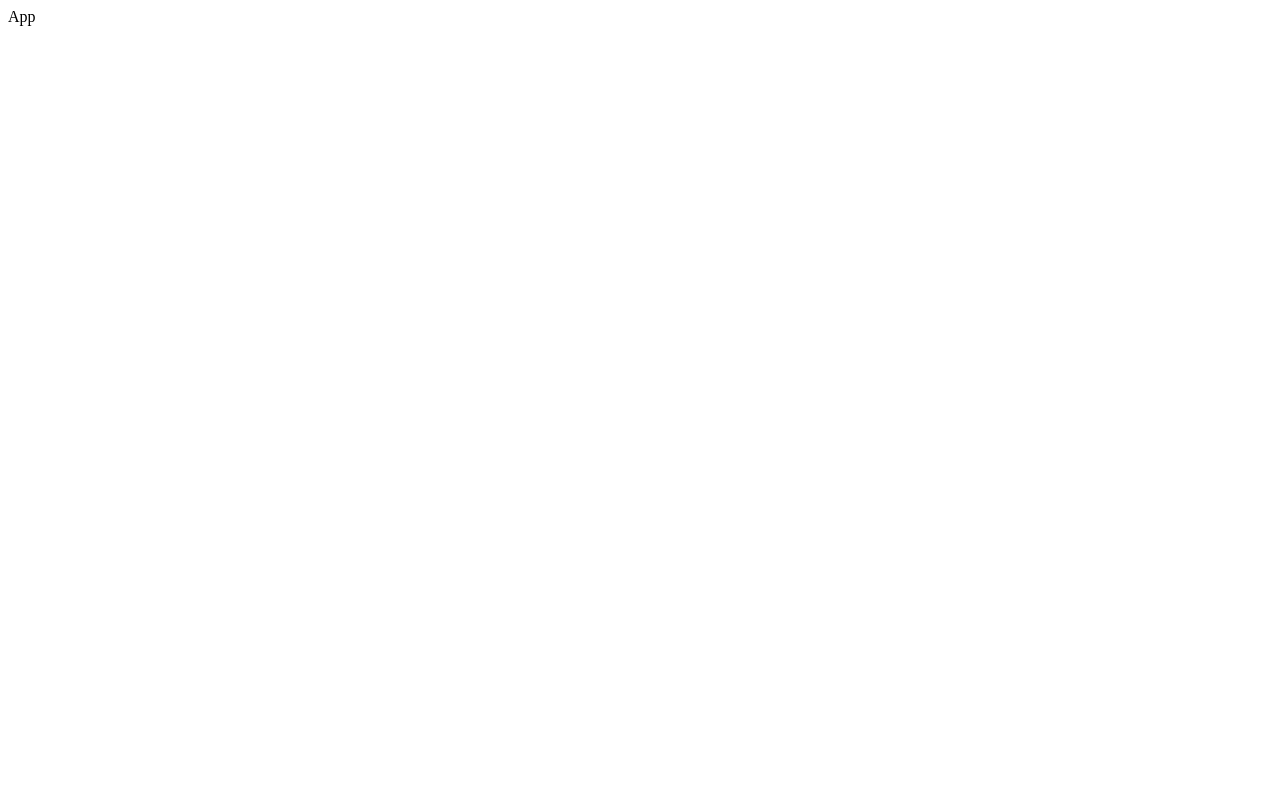
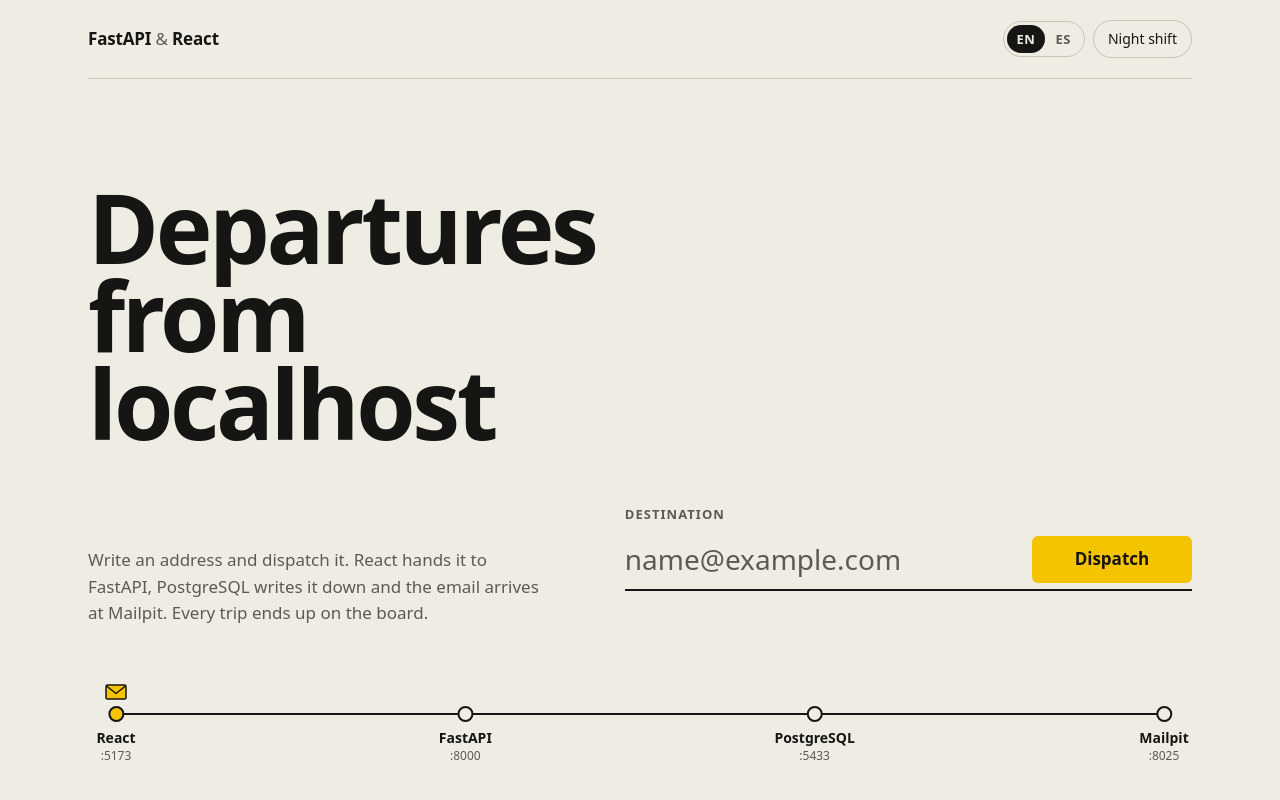
Before and after one commit to davidcastillocruz/FastAPI-React-Template, a React (Vite) app in the folder frontend/: page / in a window 1280 px wide. Shown: the top 800 px of the page. Built offline with nearby package versions, Linux system fonts and the light colour scheme; no server answers.

Commit message:
feat(frontend): add the providers and routes
Frontend
- Theme, then language, then router
- Theme applied before the first render
- The real pages in place of the placeholder

```diff
--- a/frontend/src/main.jsx
+++ b/frontend/src/main.jsx
@@ -2,18 +2,27 @@ import { StrictMode } from 'react';
 import { createRoot } from 'react-dom/client';
 import { createBrowserRouter, RouterProvider } from 'react-router';
 
-// Placeholder until the real pages exist
-function Placeholder() {
-  return <div>App</div>;
-}
+import LanguageProvider from '@/languages/LanguageProvider';
+import HomePage from '@/pages/HomePage/HomePage';
+import NotFoundPage from '@/pages/NotFoundPage/NotFoundPage';
+import ThemeProvider from '@/themes/ThemeProvider';
+import { applyTheme, getInitialTheme } from '@/themes/themes';
+import '@/themes/themes.css';
+import '@/index.css';
 
 const router = createBrowserRouter([
-  { path: '/', element: <Placeholder /> },
-  { path: '*', element: <Placeholder /> },
+  { path: '/', element: <HomePage /> },
+  { path: '*', element: <NotFoundPage /> },
 ]);
+
+applyTheme(getInitialTheme());
 
 createRoot(document.getElementById('root')).render(
   <StrictMode>
-    <RouterProvider router={router} />
+    <ThemeProvider>
+      <LanguageProvider>
+        <RouterProvider router={router} />
+      </LanguageProvider>
+    </ThemeProvider>
   </StrictMode>,
 );
```
